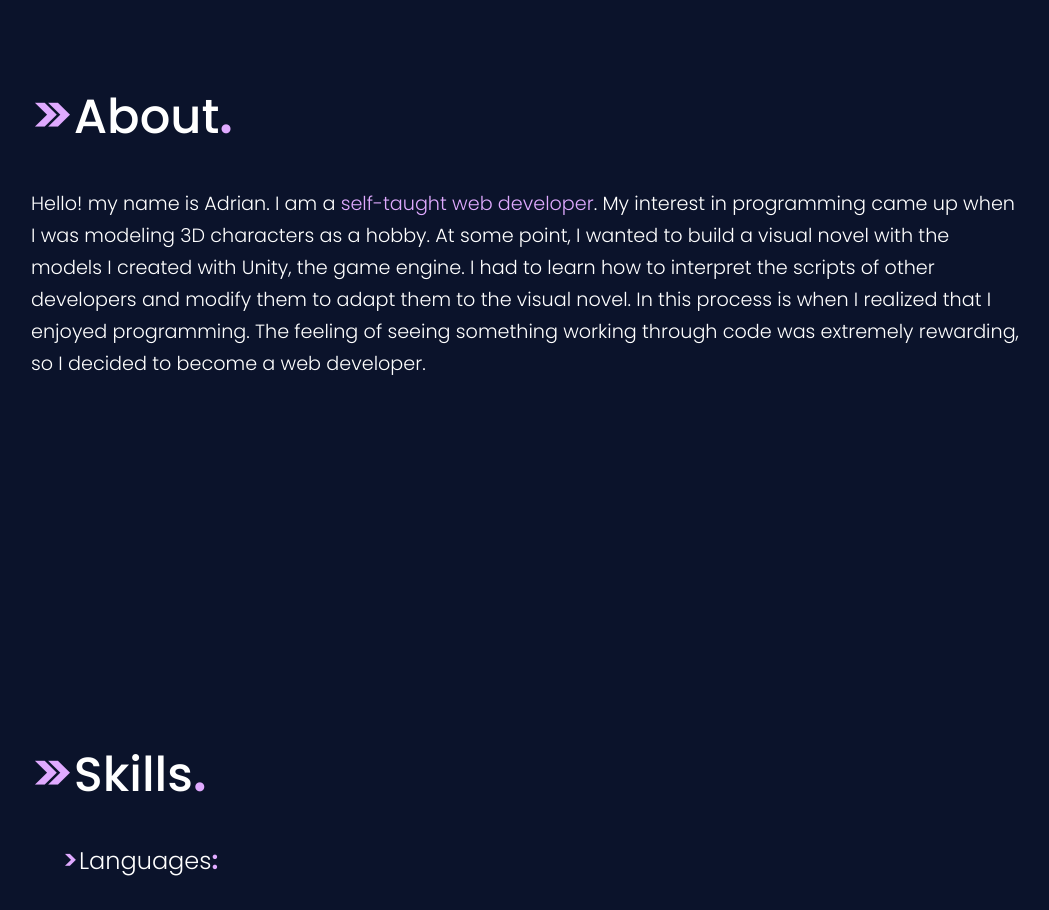
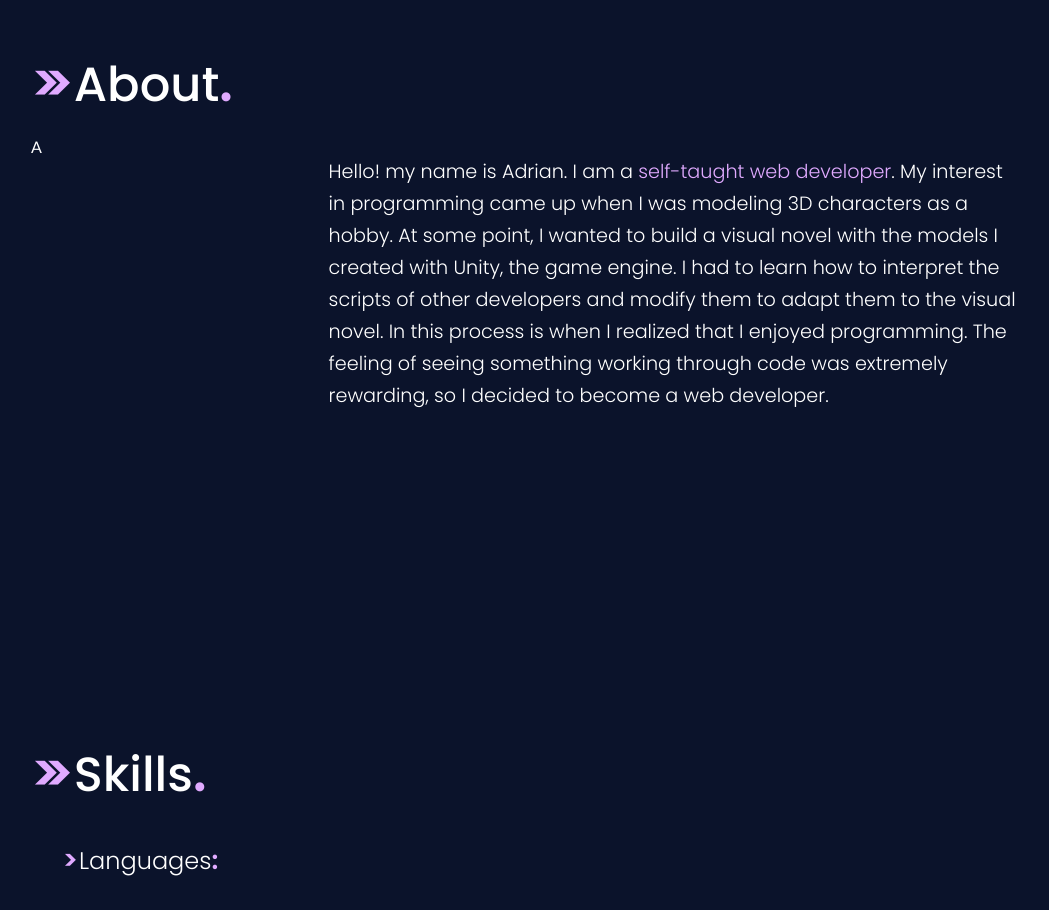
Before and after one commit to adrianhm13/portfolio, a React (Create React App) app: page / in a window 1280 px wide. Shown: the part 1000-1910 px from the top of the page, without its empty margins (113-1162 px from the left). Built offline with nearby package versions, Linux system fonts and the light colour scheme.

Commit message:
Layout for avatar in About page

```diff
--- a/src/pages/About/index.tsx
+++ b/src/pages/About/index.tsx
@@ -6,6 +6,10 @@ export default function About() {
   return (
     <Section id="About">
       <PageTitle title="About" />
+      <Styled.Content>
+        <Styled.Avatar>
+          A
+        </Styled.Avatar>
         <Styled.Text>
           Hello! my name is Adrian. I am a <span>self-taught web developer</span>.
           My interest in programming came up when I was modeling 3D characters as
@@ -16,6 +20,7 @@ export default function About() {
           programming. The feeling of seeing something working through code was
           extremely rewarding, so I decided to become a web developer.
         </Styled.Text>
+      </Styled.Content>
     </Section>
   );
 }
--- a/src/pages/About/styled.ts
+++ b/src/pages/About/styled.ts
@@ -1,6 +1,18 @@
 import styled from "@emotion/styled";
 
+export const Content = styled.div({
+  display: 'flex',
+  flexDirection: 'row',
+  "@media (max-width: 600px)": {
+    flexWrap: 'wrap'
+  }
+})
+
+export const Avatar = styled.div({
+  width: '30%',
+})
 export const Text = styled.p((props) => ({
   ...props.theme.typography.paragraph,
   lineHeight: "2rem",
+  width: '70%',
 }));
```
Lines whose indentation alone changed are shown as unchanged.
